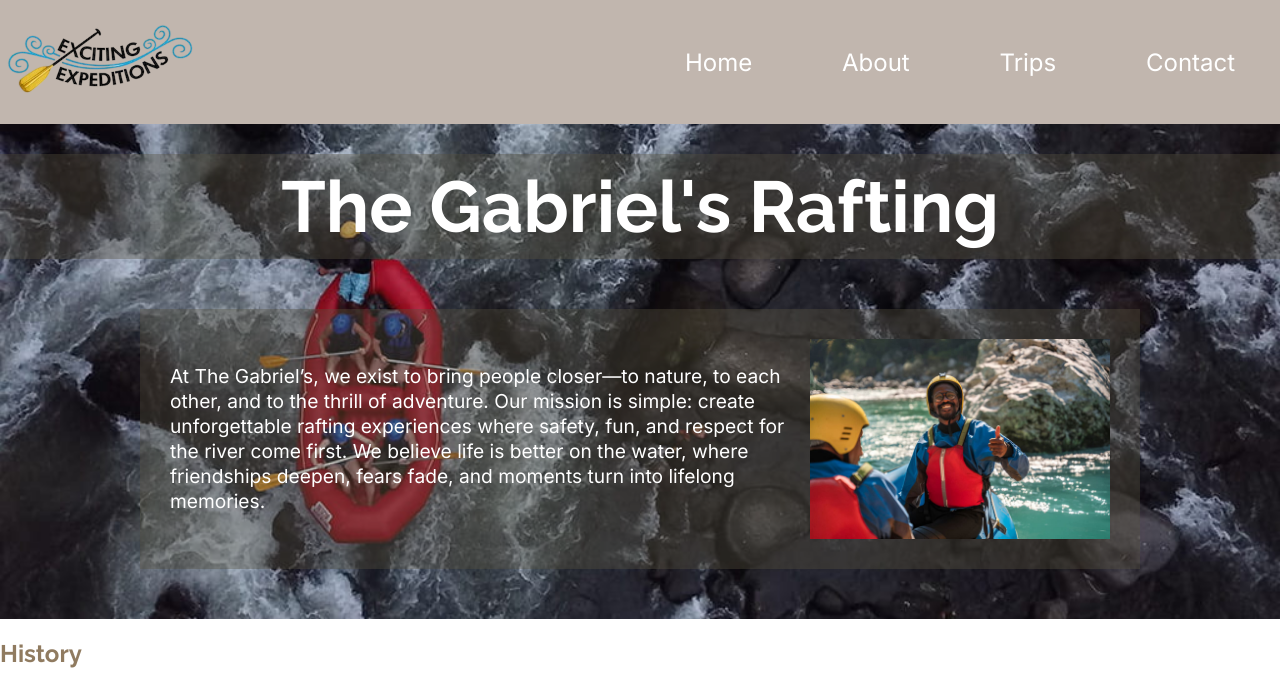
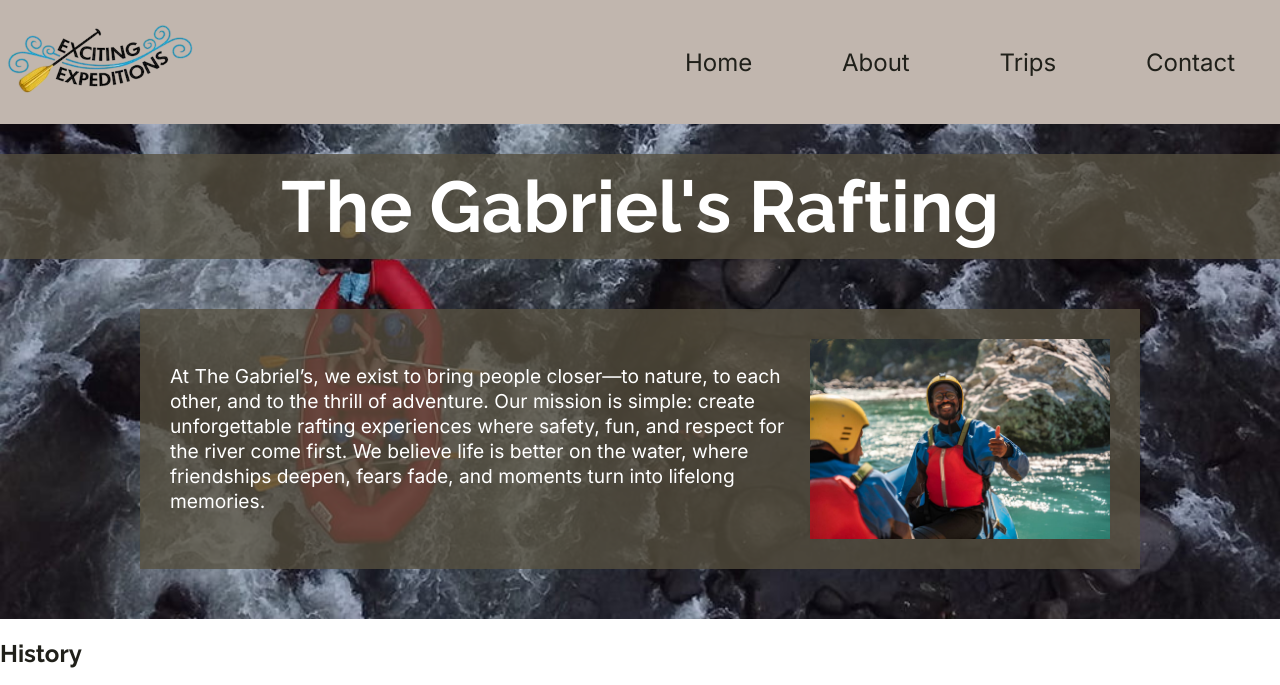
Before and after one commit to Heavenlydawn/wdd130, a plain HTML site: page wwr/about.html in a window 1280 px wide. Shown: the top 685 px of the page. Drawn offline with Linux system fonts and the light colour scheme.

Commit message:
chore: about change modified

```diff
--- a/wwr/styles/rafting.css
+++ b/wwr/styles/rafting.css
@@ -24,7 +24,7 @@ h5,
 h6,
 figcaption {
   font-family: var(--heading-font);
-  color: var(--secondary-color);
+  color: var(--primary-color);
 }
 body {
   max-width: 1400px;
@@ -56,7 +56,7 @@ header nav ul li {
 }
 header nav ul li a {
   font-size: 1.5rem;
-  color: #fff;
+  color: var(--primary-color);
 }
 header nav ul li a:hover {
 border-bottom:1px solid #fff;
@@ -76,7 +76,7 @@ border-bottom:1px solid #fff;
 
 .hero h1 {
   color: #fff;
-  background-color: #56503f60;
+  background-color: #56503fc4;
   font-size: 4.5rem;
   padding: 10px;
   text-align: center;
@@ -95,7 +95,7 @@ main article {
   width: 1000px;
   color: #fff;
   line-height: 25px;
-  background-color: #56503f60;
+  background-color: #56503fc4;
   font-size: 1.2rem;
 }
 
@@ -158,6 +158,6 @@ footer nav a:nth-child(3) img{
 }
 
 footer p{
-  color: #fff;
+  color: var(--primary-color);
   font-size: 1.2rem;
 }
```
